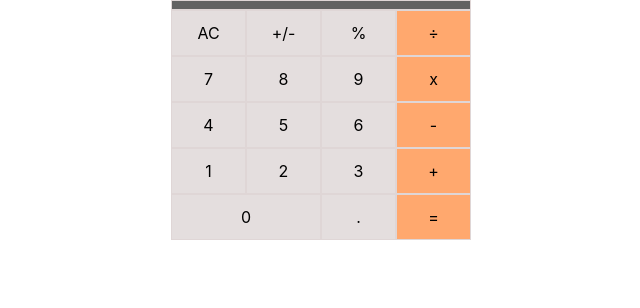
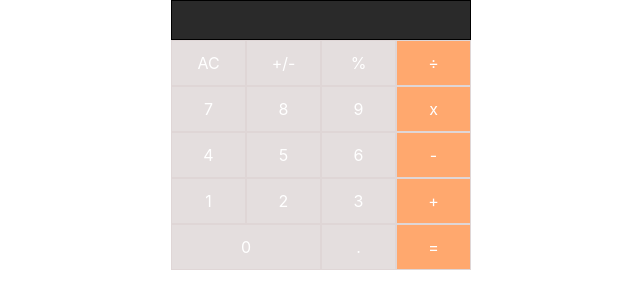
Before and after one commit to Marcraphael12/React-1, a React (Create React App) app: page / in a window 1280 px wide. Shown: the top 308 px of the page, without its empty margins (319-959 px from the left). Built offline with nearby package versions, Linux system fonts and the light colour scheme.

Commit message:
src: Update button and screen style

```diff
--- a/src/components/calculator.css
+++ b/src/components/calculator.css
@@ -13,20 +13,26 @@
 /* Calculator's screen start */
 .screen { /* Calculator's screen */
   width: 100%;
+  border: 1px solid black;
   height: auto;
-  background: rgb(98, 98, 98);
+  display: flex;
+  align-items: center;
+  padding: 0 10px;
+  justify-content: flex-end;
+  background: rgb(42, 42, 42);
 }
 
-.screen input { /* Calculator's screen input */
-  direction: rtl;
+.screen h3 { /* Calculator's screen input */
+  min-width: 10px;
   max-width: 100%;
-  padding: 10px;
-  color: #fff;
-}
-
-.screen input::placeholder {
+  height: 30px;
+  display: flex;
+  align-items: center;
+  font-size: 20px;
+  font-weight: bold;
+  background: transparent;
+  border: none;
   color: white;
-  font-size: 15px;
 }
 
 /* Calculator's screen end */
--- a/src/index.scss
+++ b/src/index.scss
@@ -13,12 +13,11 @@
   justify-content: center;
 }
 
-button,
-input {
+button {
   width: 100%;
   height: auto;
   padding: 10px 0;
   background: transparent;
-  outline: none;
   border: none;
+  color: white;
 }
```
